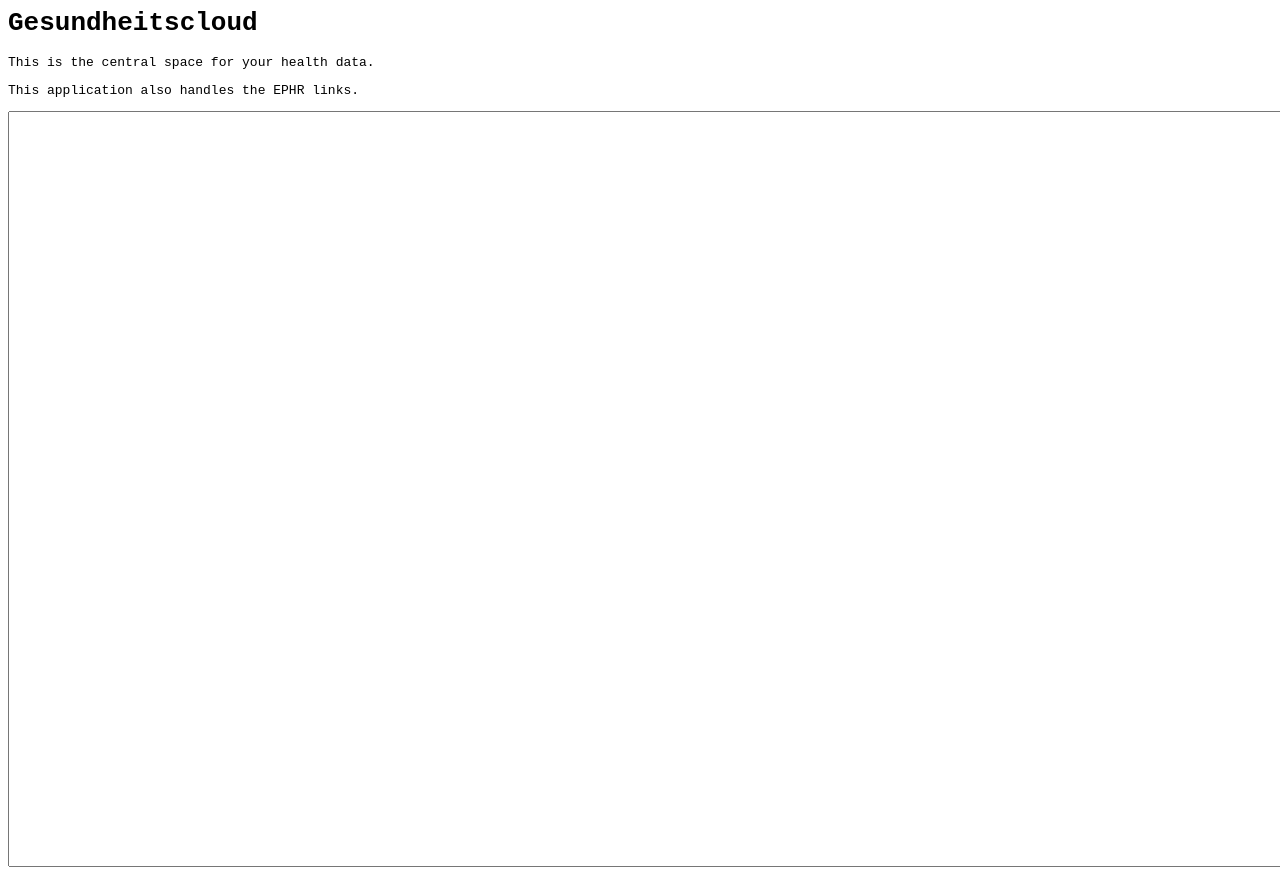
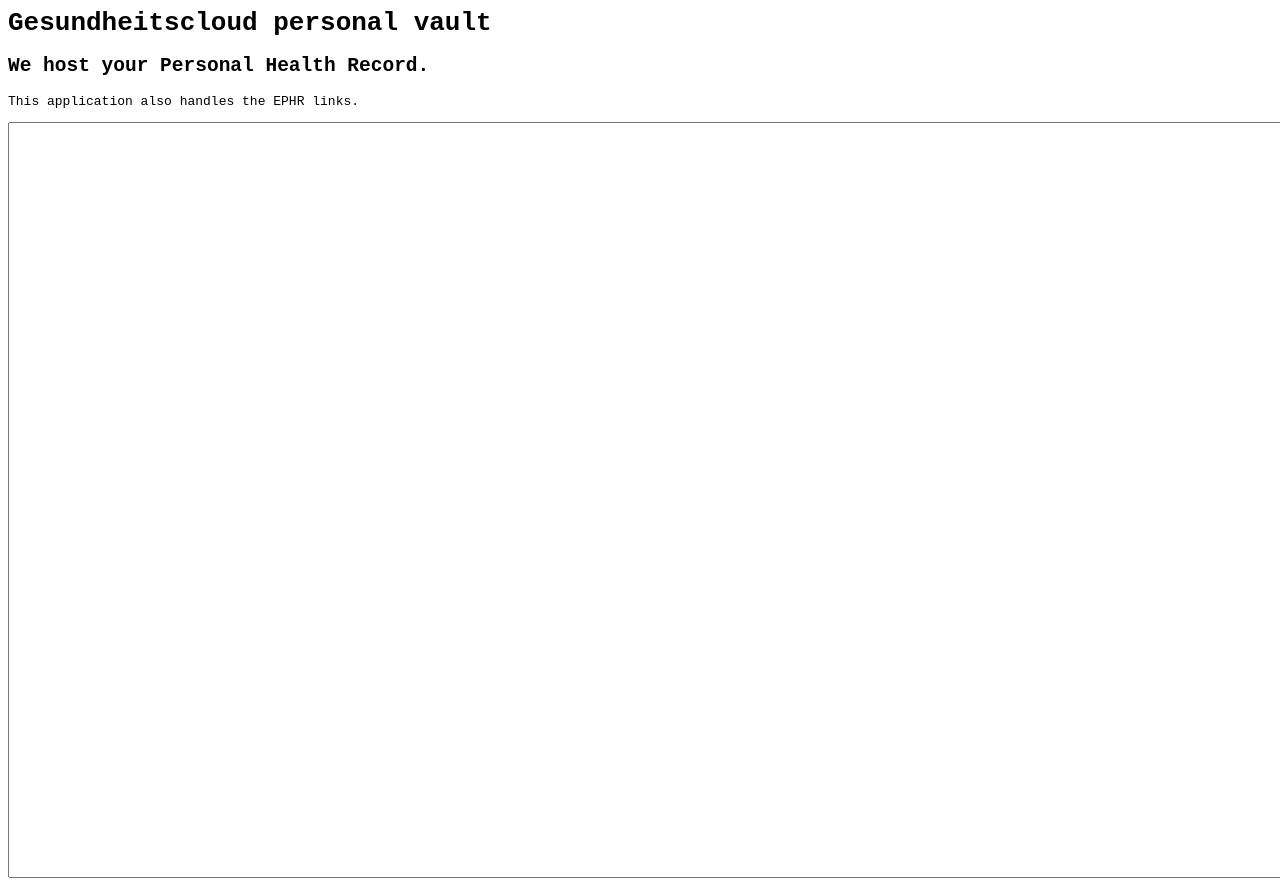
Before and after one commit to ephri/ephri.github.io, a plain HTML site: page phr/index.html in a window 1280 px wide. Shown: the top 886 px of the page. Drawn offline with Linux system fonts and the light colour scheme.

Commit message:
personal vault

```diff
--- a/phr/index.html
+++ b/phr/index.html
@@ -4,8 +4,8 @@
     <title>Personal Health Record</title>
   </head>
   <body>
-    <h1>Gesundheitscloud</h1>
-    <p>This is the central space for your health data.</p>
+    <h1>Gesundheitscloud personal vault</h1>
+    <h2>We host your Personal Health Record.</h2>
     <p>This application also handles the EPHR links.</p>
     <div id="messagebox"></div>
     <script src="script.js"></script>
```
